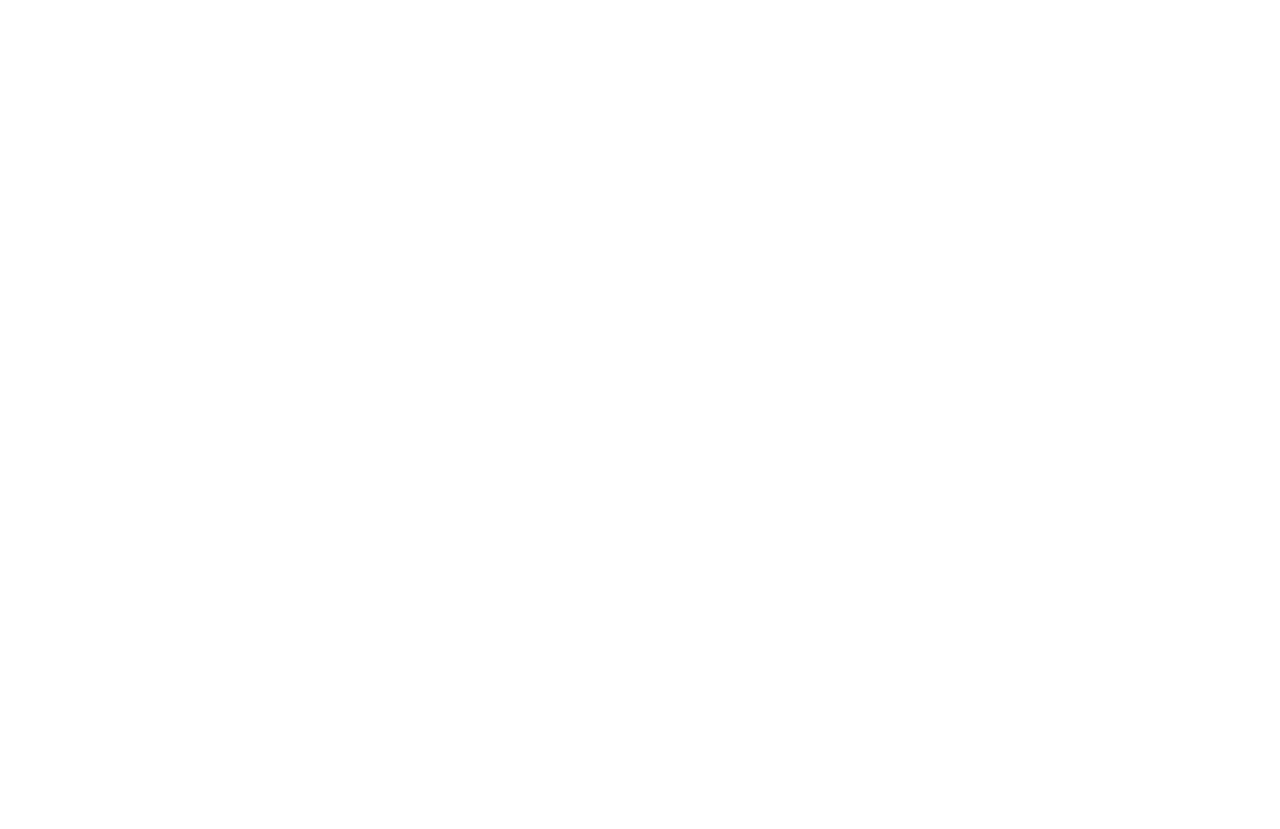
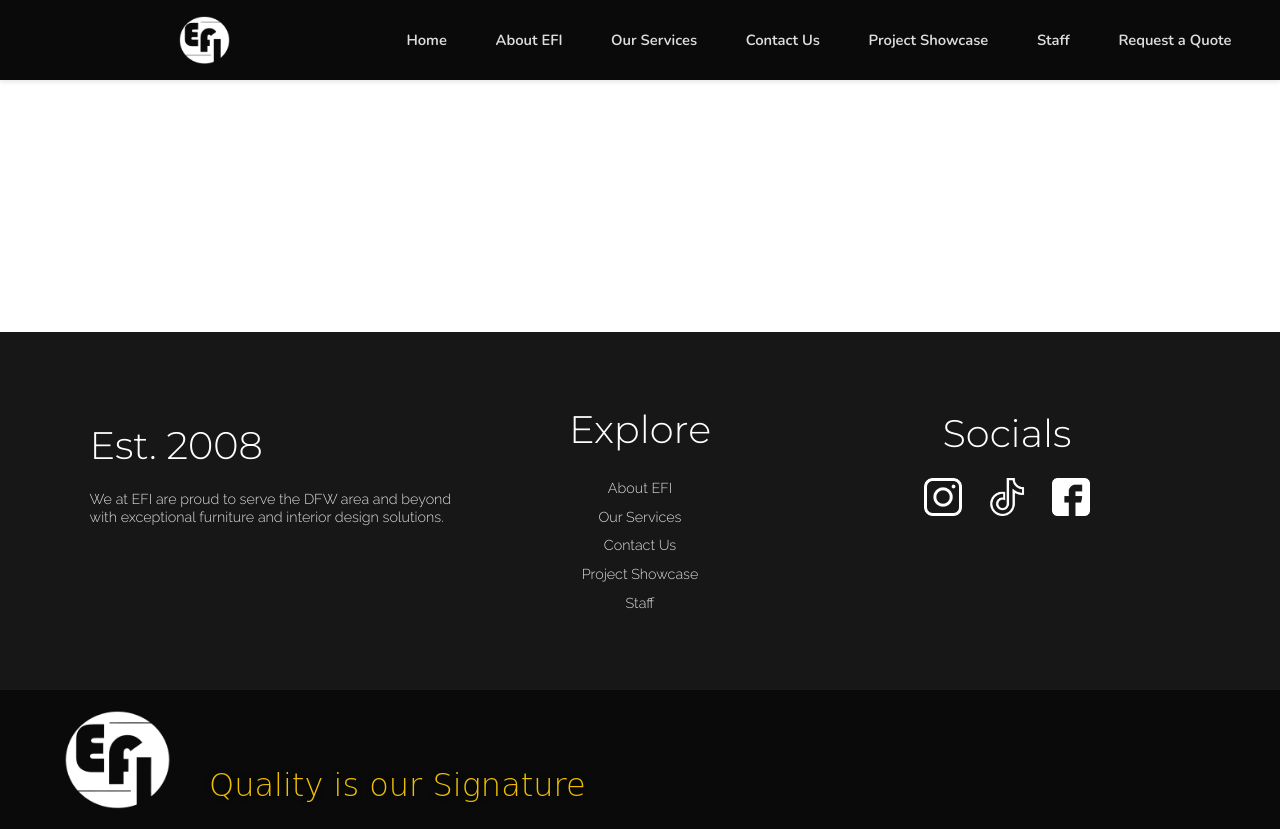
Before and after one commit to efiincwebstart/NewEFIWeb, a plain HTML site: page about.html in a window 1280 px wide. Before the commit the page ends 800 px from the top, so only its background shows below. Drawn offline with nearby package versions, Linux system fonts and the light colour scheme; a web font is replaced by a local one.

Commit message:
Completed Skeleton!!!

```diff
--- a/about.html
+++ b/about.html
@@ -0,0 +1,82 @@
+<!DOCTYPE html>
+<html>
+
+
+<head>
+<title>Home</title>
+<link rel="preconnect" href="https://fonts.googleapis.com">
+<link rel="preconnect" href="https://fonts.gstatic.com" crossorigin>
+<link href="https://fonts.googleapis.com/css2?family=Charm:wght@400;700&family=Italianno&family=Kanit:ital,wght@0,100;0,200;0,300;0,400;0,500;0,600;0,700;0,800;0,900;1,100;1,200;1,300;1,400;1,500;1,600;1,700;1,800;1,900&family=Montserrat:ital,wght@0,100..900;1,100..900&family=Nunito:ital,wght@0,650;1,650&family=Raleway:ital,wght@0,100..900;1,100..900&family=Sofia&display=swap" rel="stylesheet"><link rel="stylesheet" href="usefulstyles.css">
+<style>
+
+
+
+</style>
+</head>
+
+
+<body style="background-color:#ffffff;">
+
+<!-- Navigation Bar -->
+
+<div class ="navbar">
+  <img src="EfiLogoWhite.png" style="width:4vw;height:auto;margin-right:13.8vw" alt="EFI Logo"/>
+<a href="index.html" class="navlink">Home</a>
+<a href="about.html" class="navlink">About EFI</a>
+<a href="services.html" class="navlink">Our Services</a>
+<a href="contact.html" class="navlink">Contact Us</a>
+<a href="projects.html" class="navlink">Project Showcase</a>
+<a href="staff.html" class="navlink">Staff</a>
+<a href="quotes.html" class="navlink">Request a Quote</a>
+
+</div>
+
+
+<br><br>
+<br><br>
+<br><br>
+<br><br>
+<br><br>
+<br><br>
+<br><br>
+
+<!-- Footer -->
+
+<section>
+<div class="footer-container">
+  <footer class="footer">
+    <div class="footer-column">
+      <h2 class="footerhead">Est. 2008</h2>
+      <p>We at EFI are proud to serve the DFW area and beyond with exceptional furniture and interior design solutions.<br><br><br><br><br></p>
+    </div>
+    <div class="footer-column">
+      <h2 class="footerhead">Explore</h2>
+      <p>
+<a href="about.html" >About EFI</a><br>
+<a href="services.html" >Our Services</a><br>
+<a href="contact.html" >Contact Us</a><br>
+<a href="projects.html" >Project Showcase</a><br>
+<a href="staff.html" >Staff</a><br>
+      </p>
+    </div>
+    <div class="footer-column">
+      <h2 class="footerhead">Socials</h2>
+      <p><a href="https://www.instagram.com/efi_inc?vrfl=MTBiY251c2RvemZvdA%3D%3D" title="instagram icon"><img src="instagram.png" style="width:3vw;height:auto" alt="Instagram"></a>&nbsp;&nbsp;&nbsp;&nbsp;&nbsp;&nbsp;
+        <a href="https://www.tiktok.com/@elitefurnitureinstallers?lang=en&is_copy_url=1&is_from_webapp=v1" title="instagram icon"><img src="tik-tok.png" style="width:3vw;height:auto" alt="TikTok"></a>&nbsp;&nbsp;&nbsp;&nbsp;&nbsp;&nbsp;
+        <a href="https://www.facebook.com/EliteFurnitureInteriors/" title="instagram icon"><img src="facebook.png" style="width:3vw;height:auto" alt="Facebook"></a>
+      <br><br><br><br><br><br></p>
+    </div>
+  </footer>
+  <div class="footer-bottom" aria-hidden="true">
+    <img src="EfiLogoWhite.png" style="width:8.33vw;height:auto;margin-left:5vw;margin-right:3vw" alt="EFI Logo"/>
+    <div class="subtexttwo" ><br>Quality is our Signature</div>
+  </div>
+</div>
+
+
+
+</section>
+
+
+</body>
+</html>
--- a/usefulstyles.css
+++ b/usefulstyles.css
@@ -103,7 +103,7 @@ footer {
   align-items: center;
   box-sizing: border-box;
   height: 25em;
-  padding: 0 10vw;
+  padding: 0 7vw;
   font-family: "Raleway", sans-serif;
   font-optical-sizing: auto;
   font-weight: 300;
@@ -153,8 +153,9 @@ footer p {
 .footer-column:nth-child(2) a {
   color: inherit;
   text-decoration: none;
+  line-height: 2;
 }
 
 .footer-column:last-child {
-  text-align: right;
+  text-align: center;
 }
```
Also changed, not shown: contact.html (+82 -0 lines), index.html (+6 -3 lines), projects.html (+82 -0 lines), quotes.html (+82 -0 lines), services.html (+82 -0 lines), staff.html (+82 -0 lines), facebook.png (added), instagram.png (added), instagramG.png (added), tik-tok.png (added).
